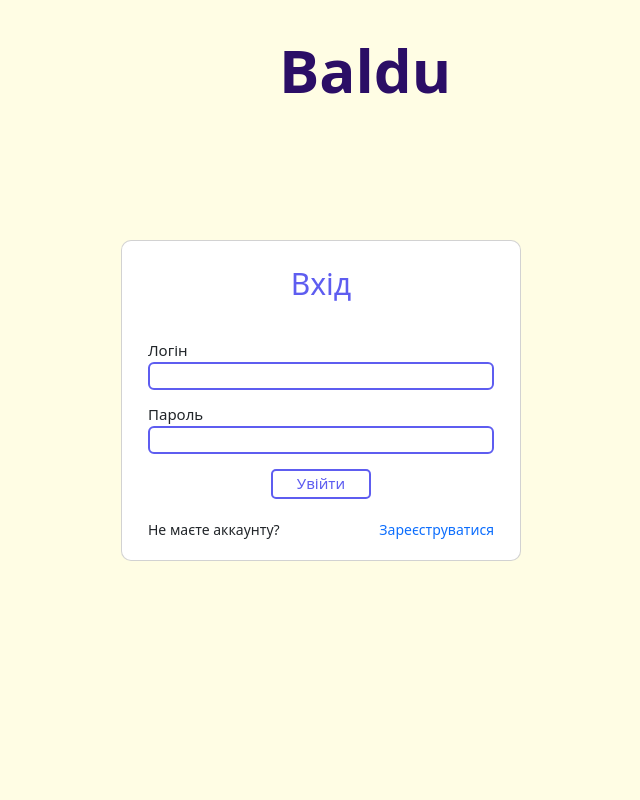
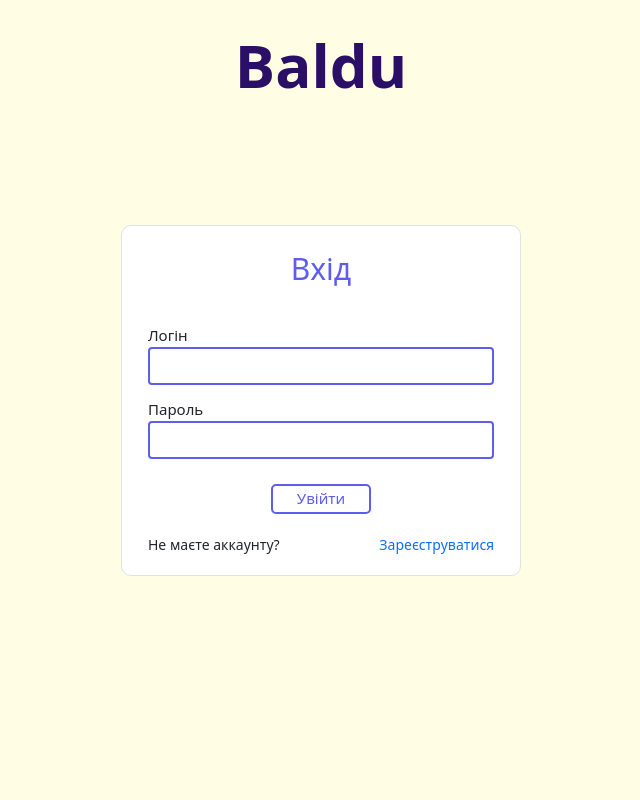
Before and after one commit to Rom-Cola/Baldu, a Django app: page /login/ in a window 1280 px wide. Shown: the whole page, without its empty margins (319-959 px from the left). Run offline with Django 5.2, Linux system fonts and the light colour scheme.

Commit message:
authorisation (add register, update login) frontend

```diff
--- /dev/null
+++ b/BalduApp/static/BalduApp/css/authorisation.css
@@ -0,0 +1,133 @@
+body {
+    display: flex;
+    align-items: center;
+    justify-content: center;
+    flex-direction: column;
+    background: #FFFDE4;
+    position: relative;
+}
+
+.login_body {
+    height: 100vh;
+}
+
+.centered {
+    display: flex;
+    justify-content: center;
+}
+
+.card_login {
+    width: 400px;
+}
+
+
+.card_login, .card_register {
+    position: relative;
+    flex-direction: column;
+    min-width: 0;
+    border-radius: 10px;
+    word-wrap: break-word;
+    background-color: #fff;
+    background-clip: border-box;
+    border: 1px solid #dee2e6;
+    padding: 20px 26px;
+    display: flex;
+}
+
+.card_register {
+    margin-top: 200px;
+    margin-bottom: 200px;
+}
+
+.card_login p, .card_register p{
+    font-size: 30px;
+    font-weight: 500;
+    color: #5E5DF0;
+}
+
+.dha-left, .dha-right {
+    font-size: 14px;
+}
+
+.dha-left {
+    float: left;
+}
+
+.dha-right {
+    float: right;
+}
+
+.dha-right a{
+    text-decoration: none;
+}
+
+.inputbox {
+    margin-top: 12px;
+    position: relative;
+}
+
+.inputbox input, .inputbox select, .inputbox textarea {
+    border: 2px solid #5E5DF0;
+    padding: 0 10px;
+    width: 100%;
+    background-color: #fff;
+    background-clip: padding-box;
+    border-radius: 0.25rem;
+}
+
+.inputbox input, .inputbox select {
+    height: calc(1.5em + 0.75rem + 2px);
+}
+
+.inputbox textarea {
+    height: calc((1.5em + 0.75rem + 2px) * 2);
+    resize: none;
+}
+
+.inputbox input:focus {
+    color: #495057;
+    background-color: #fff;
+    outline: 0;
+    box-shadow: none;
+    border: 2px solid #5E5DF0;
+}
+
+.inputbox input::placeholder {
+    color: #6c757d;
+    opacity: 1;
+}
+
+.inputbox input:disabled,
+.inputbox input[readonly] {
+    background-color: #e9ecef;
+    opacity: 1;
+}
+
+.inputbox span{
+    font-size: 15px;
+}
+
+.card_login button, .card_register button {
+    border-radius: 5px;
+    margin-top: 25px;
+    margin-bottom: 20px;
+    font-size: 15px;
+    background: #FFFFFF;
+    color: #5E5DF0;
+    border: 2px solid #5E5DF0;
+    width: 100px;
+    height: 30px;
+    transition: color .5s ease, background .6s ease;
+}
+
+.card_login button:hover, .card_register button:hover {
+    background: #5E5DF0;
+    color: #FFFFFF;
+}
+
+.logo_container {
+    position: absolute;
+    top: 20px;
+    left: 50%;
+    transform: translateX(-50%);
+}
--- a/BalduApp/static/BalduApp/css/login.css
+++ /dev/null
@@ -1,87 +0,0 @@
-body {
-    display: flex;
-    justify-content: center;
-    align-items: center;
-    height: 100vh;
-    background: #FFFDE4;
-}
-
-.centered {
-    display: flex;
-    justify-content: center;
-}
-
-.card {
-    border-radius: 10px;
-    padding: 20px 26px;
-    width: 400px;
-}
-
-.card p{
-    font-size: 30px;
-    font-weight: 500;
-    color: #5E5DF0;
-}
-
-.dha-left, .dha-right {
-    font-size: 14px;
-}
-
-.dha-left {
-    float: left;
-}
-
-.dha-right {
-    float: right;
-}
-
-.dha-right a{
-    text-decoration: none;
-}
-
-.inputbox {
-    margin-top: 12px;
-    position: relative;
-}
-
-.inputbox input {
-    border: 2px solid #5E5DF0;
-    padding: 0 10px;
-}
-
-.inputbox input:focus {
-    color: #495057;
-    background-color: #fff;
-    outline: 0;
-    box-shadow: none;
-    border: 2px solid #5E5DF0;
-}
-
-.inputbox span{
-    font-size: 15px;
-}
-
-.card button {
-    border-radius: 5px;
-    margin-top: 15px;
-    margin-bottom: 20px;
-    font-size: 15px;
-    background: #FFFFFF;
-    color: #5E5DF0;
-    border: 2px solid #5E5DF0;
-    width: 100px;
-    height: 30px;
-    transition: color .5s ease, background .6s ease;
-}
-
-.card button:hover {
-    background: #5E5DF0;
-    color: #FFFFFF;
-}
-
-.logo {
-    position: absolute;
-    top: 20px;
-    left: 35vw;
-
-}
--- a/BalduApp/static/BalduApp/css/main.css
+++ b/BalduApp/static/BalduApp/css/main.css
@@ -100,3 +100,8 @@ aside button:hover {
     width: 40vw;
     float: left;
 }
+
+.logo {
+    margin-left: 150px;
+    margin-top: 5px;
+}
--- a/templates/BalduApp/login.html
+++ b/templates/BalduApp/login.html
@@ -8,11 +8,13 @@
     <meta http-equiv="X-UA-Compatible" content="ie=edge">
     <title>Вхід</title>
     <link rel="stylesheet" href="https://cdn.jsdelivr.net/npm/bootstrap@5.3.2/dist/css/bootstrap.min.css">
-    <link rel="stylesheet" href="{% static 'BalduApp/css/login.css' %}">
+    <link rel="stylesheet" href="{% static 'BalduApp/css/authorisation.css' %}">
 </head>
-<body>
-    {% include 'BalduApp/logo.html' %}
-    <div class="card">
+<body class="login_body">
+    <div class="logo_container">
+        {% include 'BalduApp/logo.html' %}
+    </div>
+    <div class="card_login">
         <div class="centered">
             <p>Вхід</p>
         </div>
@@ -22,12 +24,14 @@
             <p>{{ error }}</p>
             <div class="inputbox">
                 <span>Логін</span>
-                <input type="text" name="username" id="username" class="form-control" required="required">
+                {{ form.username }}
+                {{ form.username.errors }}
             </div>
 
             <div class="inputbox">
                 <span>Пароль</span>
-                <input type="password" name="password" id="password" class="form-control" required="required">
+                {{ form.password }}
+                {{ form.password.errors }}
             </div>
 
             <div class="centered">
--- a/templates/BalduApp/logo.html
+++ b/templates/BalduApp/logo.html
@@ -3,8 +3,6 @@
 <style>
 .logo {
     font-size: 60px;
-    margin-left: 150px;
-    margin-top: 5px;
     font-weight: bold;
     color: #2B0E66;
     transition: text-shadow .5s ease;
```
Also changed, not shown: templates/BalduApp/register.html (+85 -7 lines).
